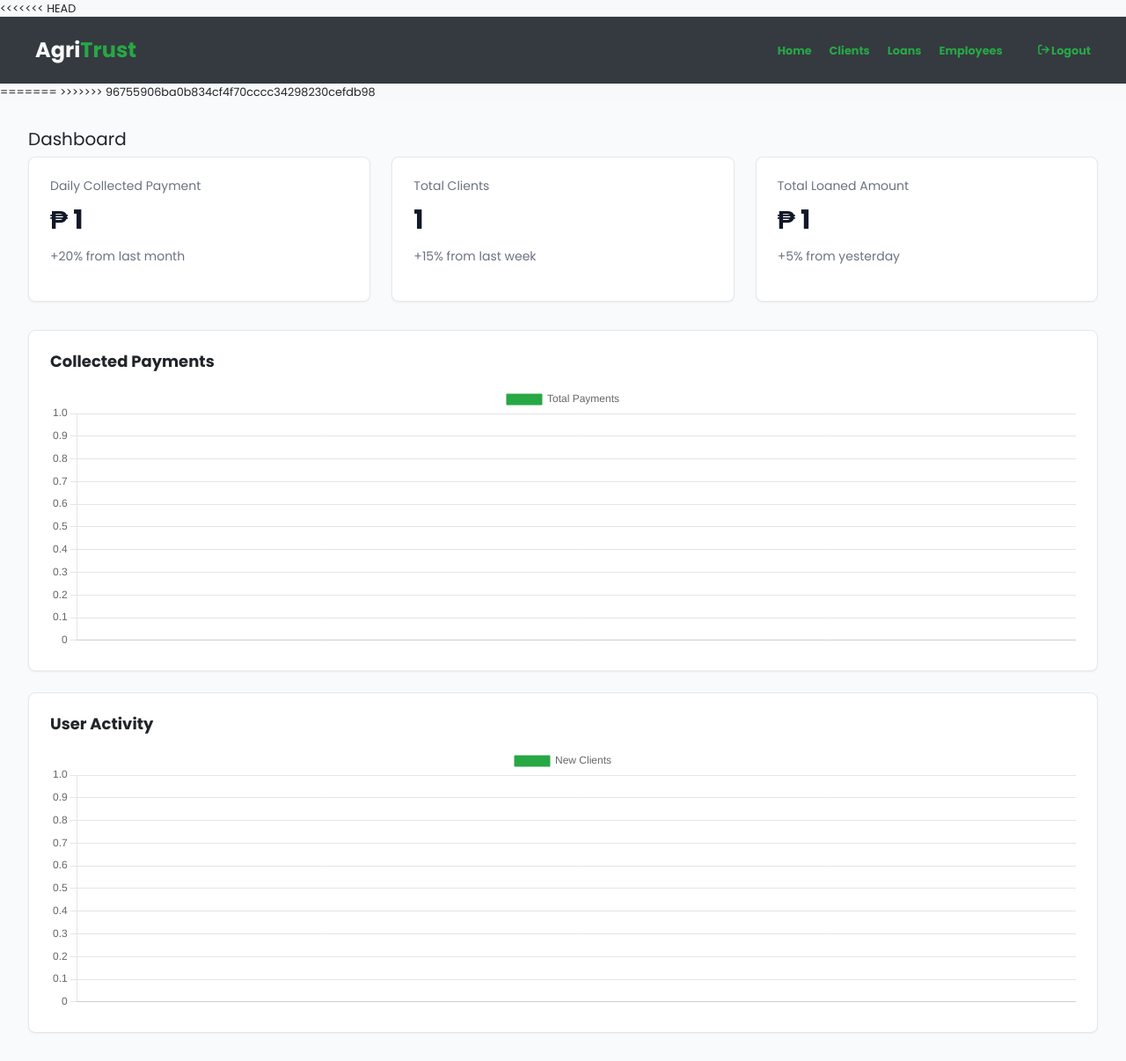
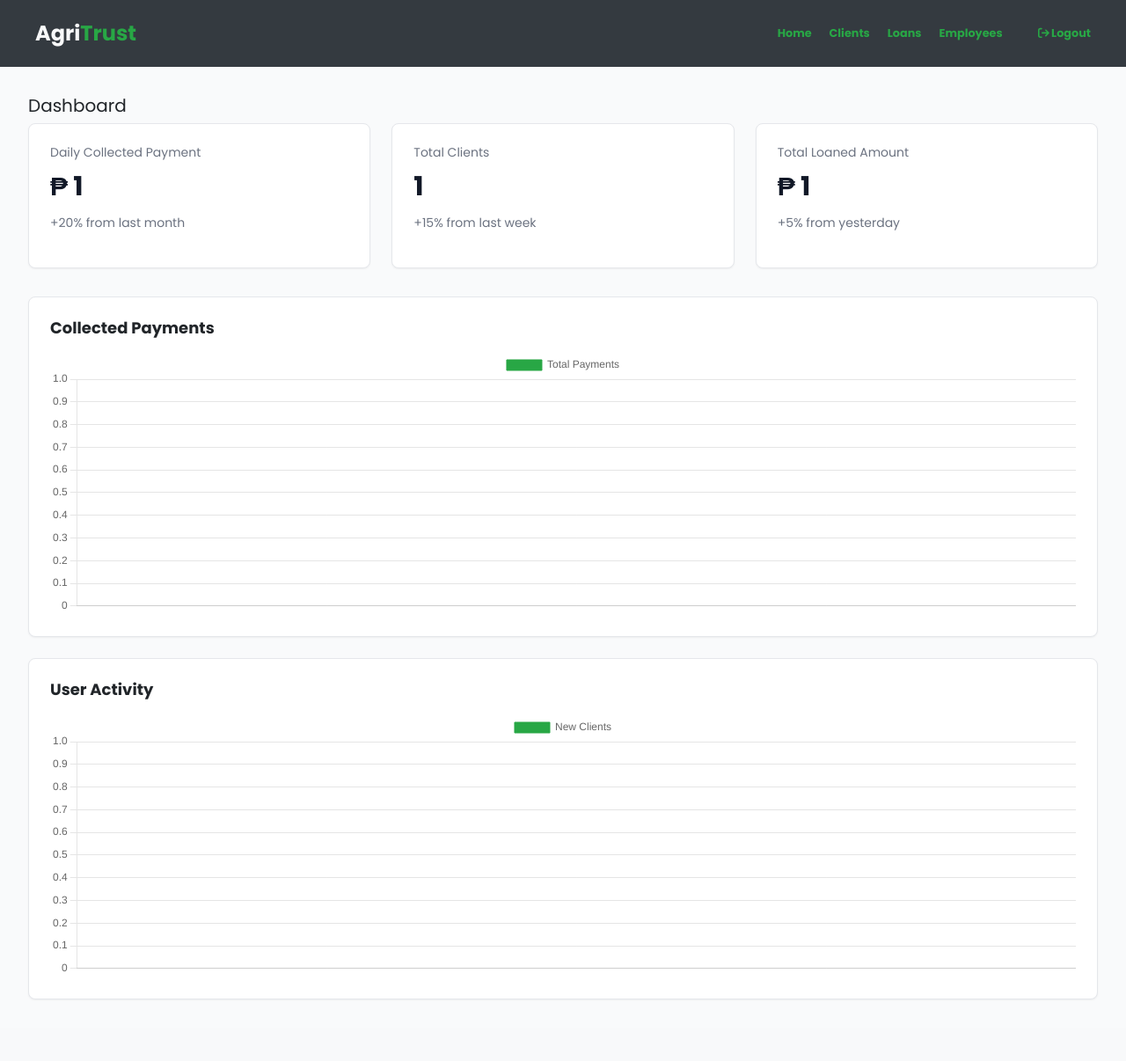
Before and after one commit to bowtsogakow/Elective5-LoanCooperative, a Django app: template admin_frontend/templates/AgriTrust/index.html in a window 1280 px wide. Shown: the whole page at 88% size. After the commit the page ends 1136 px from the top, so only its background shows below. Run offline with Django 5.2, Linux system fonts and the light colour scheme; the template is opened without the code that fills it: most values are stand-ins (such as "Sample title", 1, 10 or a date in 2020); parts of the project's set-up code (start-up, migrations or seed data) failed here and were passed over.

Commit message:
Merge branch 'main' of https://github.com/bowtsogakow/Elective5-LoanCooperative

```diff
--- a/admin_frontend/templates/AgriTrust/index.html
+++ b/admin_frontend/templates/AgriTrust/index.html
@@ -1,6 +1,4 @@
 <html>
-
-<<<<<<< HEAD
     <head>
 
         <style>
@@ -97,9 +95,6 @@
 
     <body>
         {% include 'AgriTrust/header.html' with user=user %}
-=======
-  <body>
->>>>>>> 96755906ba0b834cf4f70cccc34298230cefdb98
 
         <div class="dashboard">
 
```
